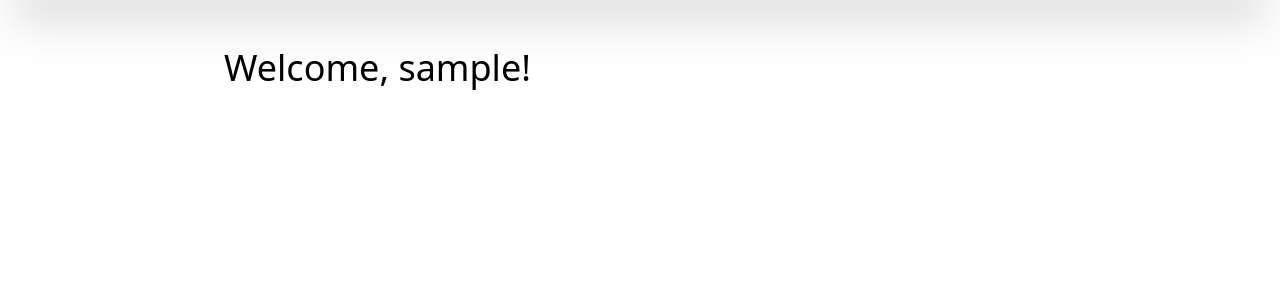
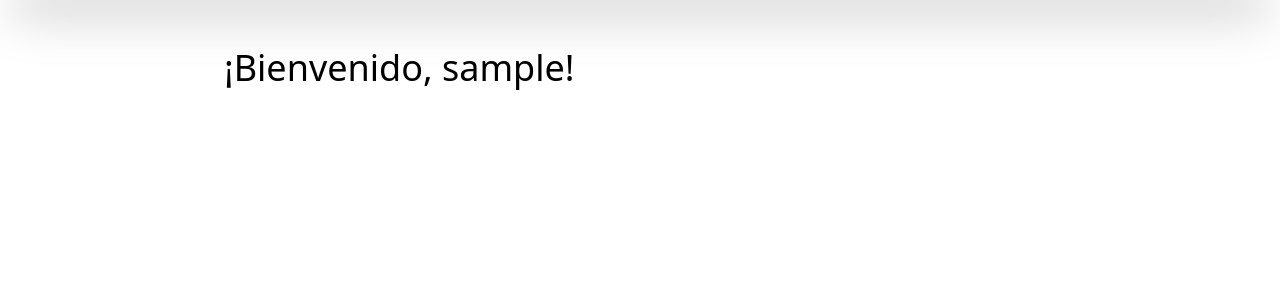
Before and after one commit to AltamiranoCristian/quizgame, a Django app: page /home/ in a window 1280 px wide. Shown: the part 48-348 px from the top of the page. Run offline with Django 5.2, Linux system fonts and the light colour scheme; the visitor is signed in with stand-in values (Sample User, id 1); data that the repository does not hold is empty; style sheets or scripts are compiled from the project's sources; some libraries are stand-ins or nearby versions.

Commit message:
Update home.html

```diff
--- a/sqapp/templates/home.html
+++ b/sqapp/templates/home.html
@@ -1,7 +1,7 @@
 {% extends "core.html" %}
 {% block content %}
 <div class="mx-auto px-4 py-12 sm:px-6 sm:py-24 lg:max-w-4xl lg:px-8">
-    <h1 class="text-4xl">Welcome, {{username}}!</h1>
+    <h1 class="text-4xl">¡Bienvenido, {{username}}!</h1>
     <ul class="mx-auto divide-y divide-gray-100  mt-8">
         {% for questu in quest %}
         <li class="transition easy-in duration-300 flex justify-between gap-x-6 p-5 rounded-lg hover:bg-blue-chill-100">
@@ -12,7 +12,7 @@
                 </div>
             </div>
             <div class="shrink-0 sm:flex sm:flex-col sm:items-end">
-                <a href="{% url 'show_quiz' quiz_id=questu.id %}" class="flex w-full justify-center rounded-md bg-corduroy-600 px-3 py-1.5 text-lg font-semibold leading-6 text-white shadow-sm transition ease-in hover:bg-corduroy-500 focus-visible:outline focus-visible:outline-2 focus-visible:outline-offset-2 focus-visible:outline-corduroy-600">test</a>
+                <a href="{% url 'show_quiz' quiz_id=questu.id %}" class="flex w-full justify-center rounded-md bg-corduroy-600 px-3 py-1.5 text-lg font-semibold leading-6 text-white shadow-sm transition ease-in hover:bg-corduroy-500 focus-visible:outline focus-visible:outline-2 focus-visible:outline-offset-2 focus-visible:outline-corduroy-600">Empezar</a>
             </div>
         </li>
         {% endfor %}
```
